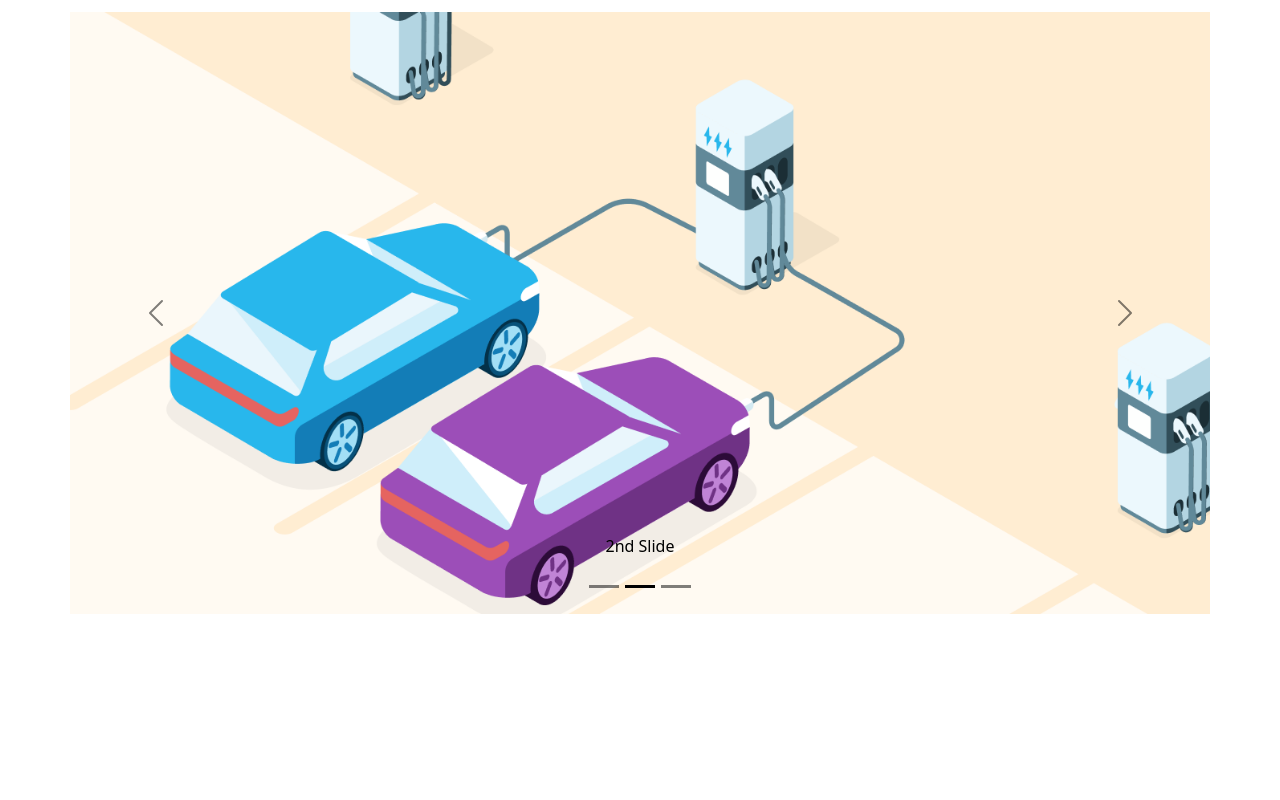
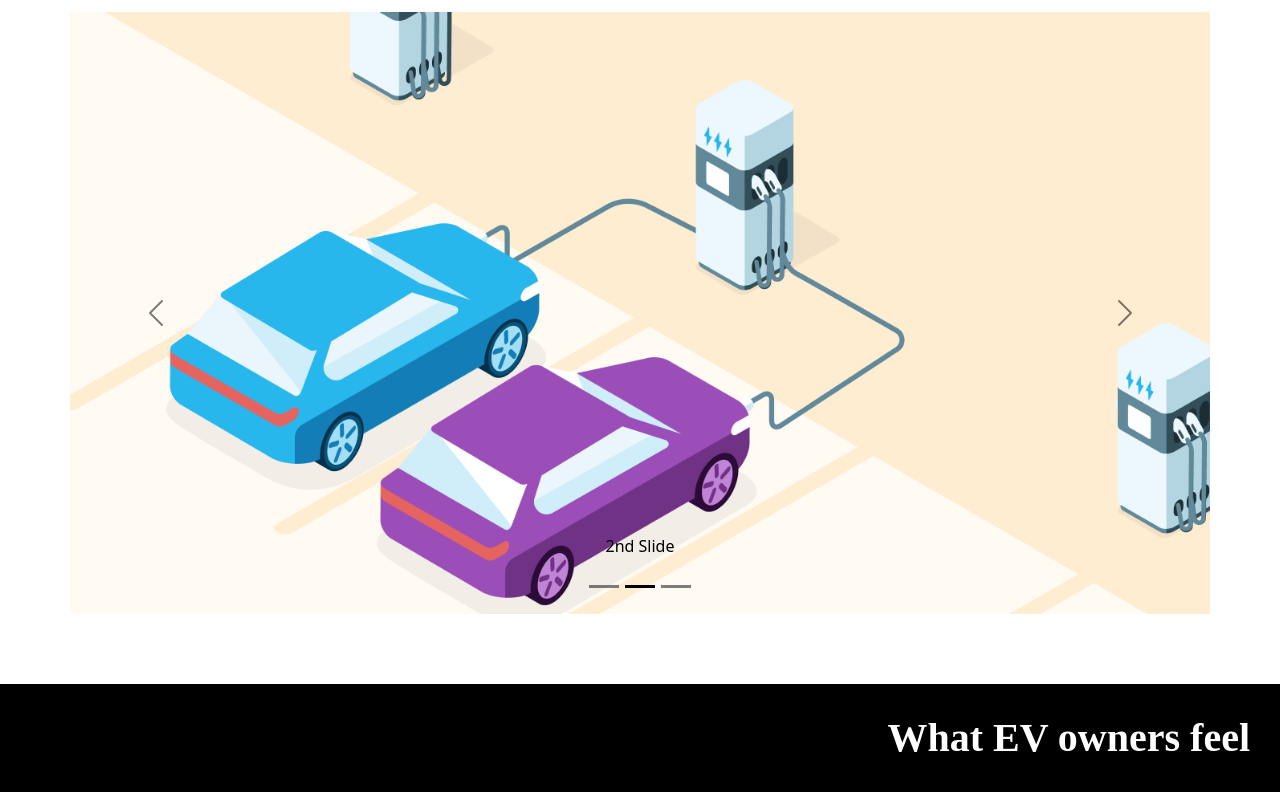
Before and after one commit to TimeChargeNetwork/TimeCharge-demo, a React (Create React App) app: page / in a window 1280 px wide. Shown: the part 435-1235 px from the top of the page. Before the commit the page ends 1119 px from the top, so only its background shows below. Built offline with nearby package versions, Linux system fonts and the light colour scheme.

Commit message:
secondary container

```diff
--- a/src/views/HomeView.css
+++ b/src/views/HomeView.css
@@ -37,3 +37,17 @@ header {
 .carouselContainer {
     margin: 70px;
 }
+
+.secondaryContainer {
+    background-color: black;
+}
+
+.secondaryTitle {
+    font-family: 'Microsoft Tai Le';
+    font-weight: bold;
+    font-size: 40px;
+    color: white;
+    padding: 30px;
+    display: flex;
+    justify-content: end;
+}
--- a/src/views/HomeView.js
+++ b/src/views/HomeView.js
@@ -1,7 +1,5 @@
 import './HomeView.css';
 import logo from '../img/email.LOGO.png';
-import sample1 from '../img/sampleImage.png';
-import sample5 from '../img/sampleImage5.webp';
 import sample4 from '../img/sampleImage4.png';
 import Carousel from 'react-bootstrap/Carousel';
 
@@ -17,7 +15,7 @@ const HomeView = () => {
 
         <div className='main'>
             <h2 className='mainTitle'>
-                A New Way to Charge
+                Revolutionize
             </h2>
             <p className='mainStatement'>
                 We are on a mission to revolitionize the way electric vechicles charge.
@@ -68,7 +66,11 @@ const HomeView = () => {
                     </Carousel.Item>
                 </Carousel>
             </div>
-
+            <div className='secondaryContainer'>
+                <h2 className='secondaryTitle'>
+                    What EV owners feel
+                </h2>
+            </div>
         </>
     )
 }
```
Lines whose indentation alone changed are shown as unchanged.
